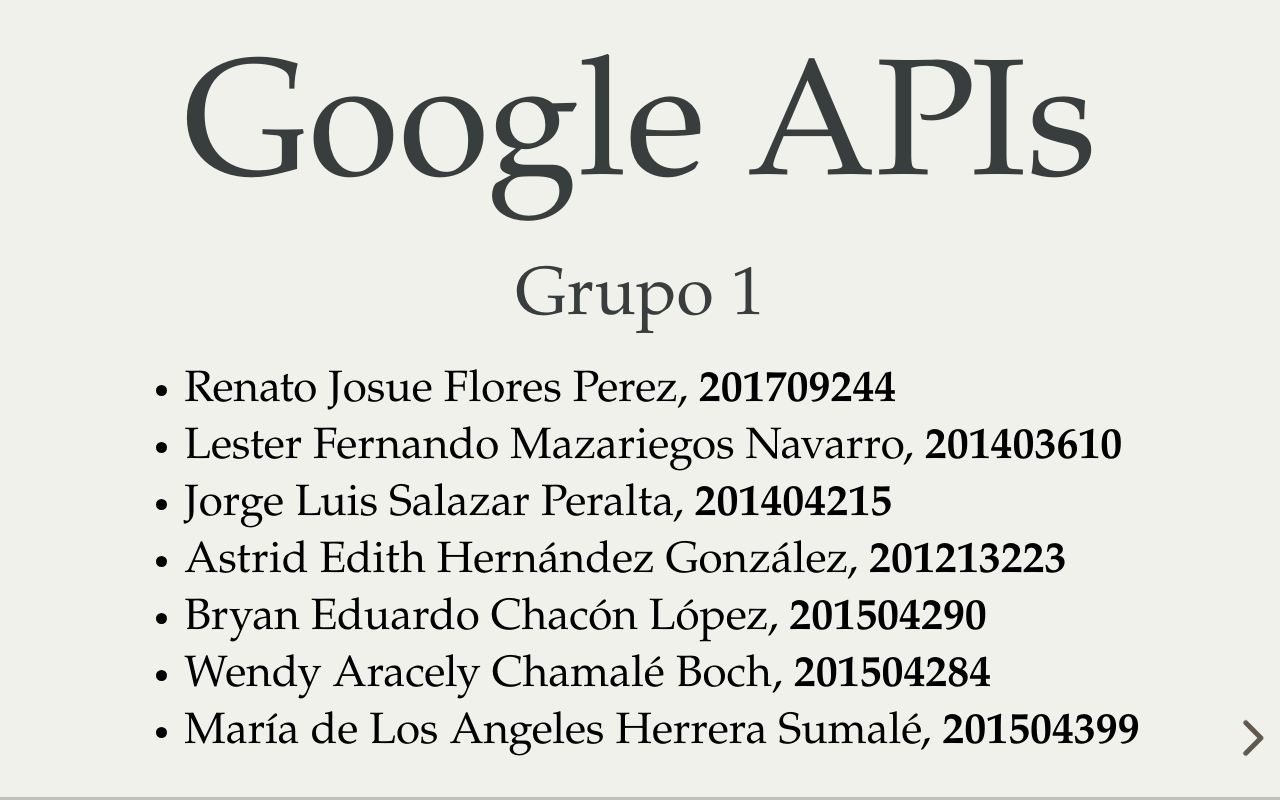
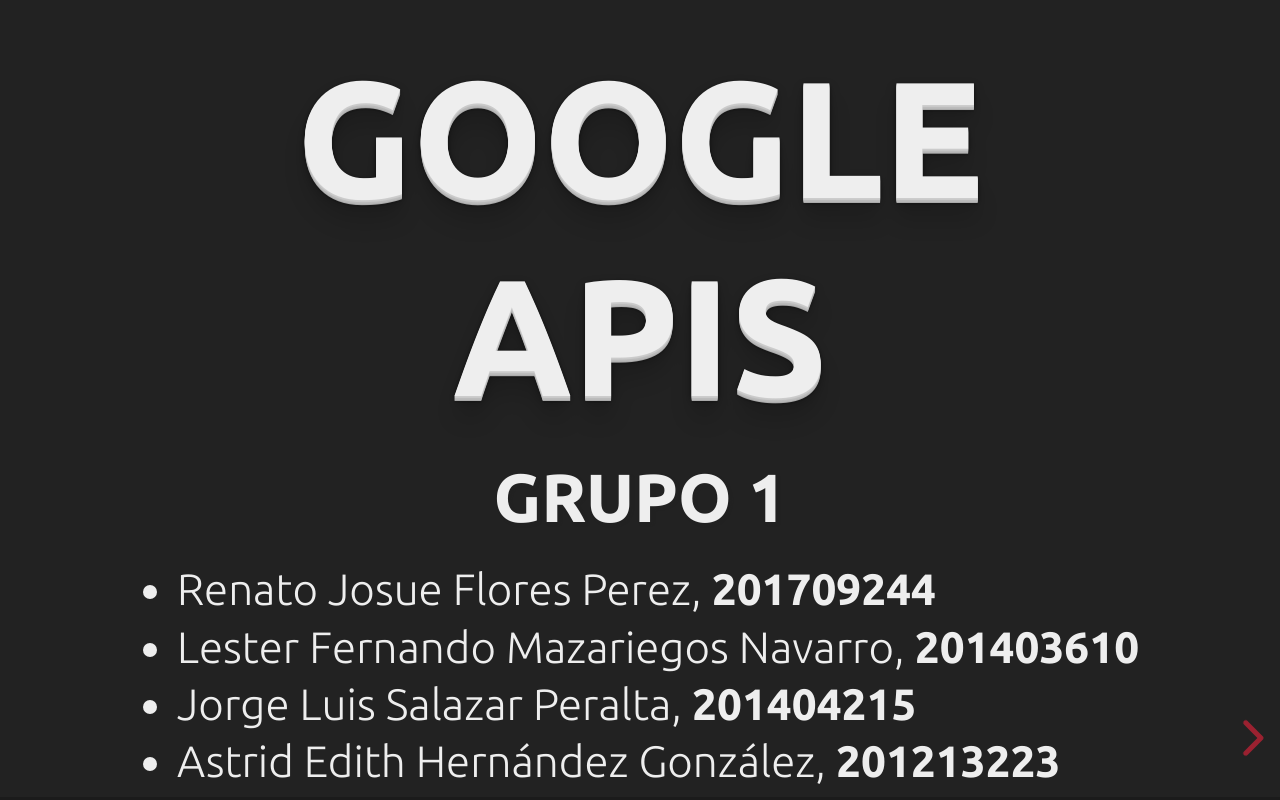
Before and after one commit to Renato776/Practicas-Intermedias, a website: page index.html in a window 1280 px wide. Drawn offline with Linux system fonts and the light colour scheme.

Commit message:
Changed theme

```diff
--- a/index.html
+++ b/index.html
@@ -8,7 +8,7 @@
 
 		<link rel="stylesheet" href="dist/reset.css">
 		<link rel="stylesheet" href="dist/reveal.css">
-		<link rel="stylesheet" href="dist/theme/serif.css" id="theme">
+		<link rel="stylesheet" href="dist/theme/blood.css" id="theme">
 		<link rel="stylesheet" href="renato.css">
 		<!-- Theme used for syntax highlighted code -->
 		<link rel="stylesheet" href="plugin/highlight/monokai.css" id="highlight-theme">
```
